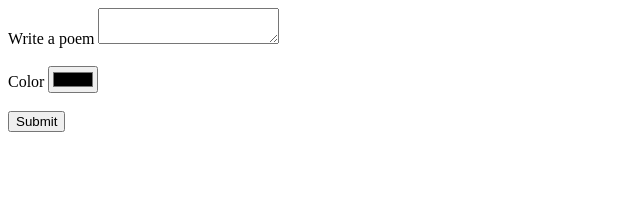
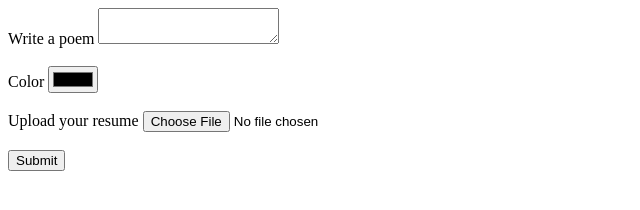
Before and after one commit to faridamuss/Advancing-HTML-skills, a plain HTML site: page HTML&CSS/index.html in a window 1280 px wide. Shown: the whole page, without its empty margins (0-640 px from the left). Drawn offline with Linux system fonts and the light colour scheme.

Commit message:
Add 'file' input type to allow the user to upload a file

```diff
--- a/HTML&CSS/index.html
+++ b/HTML&CSS/index.html
@@ -12,6 +12,8 @@
         <textarea id="poem" name="poem"></textarea><br><br>
         <label for="color">Color</label>
         <input type="color" id="color" name="color"><br><br>
+        <label for="resume">Upload your resume</label>
+        <input type="file" name="resume" id="resume"><br><br>
         <input type="submit">
     </form>
 </body>
```
